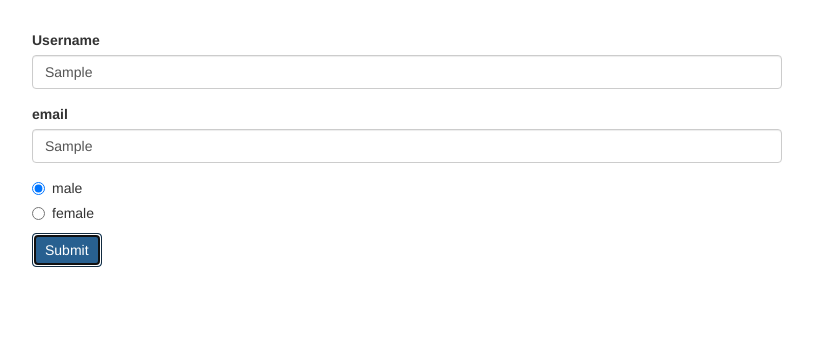
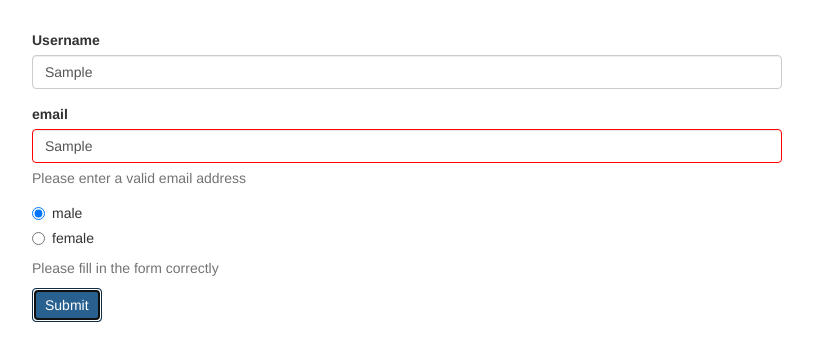
Before and after one commit to bear99a9/AngularReactiveForm, an Angular app: page / in a window 1280 px wide. Both pictures are taken after typing "Sample", "Sample" into the empty fields and a click on the button "Submit". Shown: the top 360 px of the page, without its empty margins (233-1046 px from the left). Built offline with nearby package versions, Linux system fonts and the light colour scheme.

Commit message:
Added validation

```diff
--- a/src/app/app.component.css
+++ b/src/app/app.component.css
@@ -1,3 +1,7 @@
 .container {
   margin-top: 30px;
 }
+
+input.ng-invalid.ng-touched{
+  border: 1px solid red;
+}
--- a/src/app/app.component.html
+++ b/src/app/app.component.html
@@ -4,28 +4,23 @@
       <form [formGroup]="signupForm" (ngSubmit)="onSubmit()">
         <div class="form-group">
           <label for="username">Username</label>
-          <input
-            type="text"
-            id="username"
-            formControlName="username"
-            class="form-control">
+          <input type="text" id="username" formControlName="username" class="form-control">
+          <span *ngIf="!signupForm.get('username').valid && signupForm.get('username').touched"
+            class="help-block">Please enter a username</span>
         </div>
         <div class="form-group">
           <label for="email">email</label>
-          <input
-            type="text"
-            id="email"
-            formControlName="email"
-            class="form-control">
+          <input type="text" id="email" formControlName="email" class="form-control">
+          <span *ngIf="!signupForm.get('email').valid && signupForm.get('email').touched"
+          class="help-block">Please enter a valid email address</span>
         </div>
         <div class="radio" *ngFor="let gender of genders">
           <label>
-            <input
-              type="radio"
-              formControlName="gender"
-              [value]="gender">{{ gender }}
+            <input type="radio" formControlName="gender" [value]="gender">{{ gender }}
           </label>
         </div>
+        <span *ngIf="!signupForm.valid && signupForm.touched"
+        class="help-block">Please fill in the form correctly</span>
         <button class="btn btn-primary" type="submit">Submit</button>
       </form>
     </div>
--- a/src/app/app.component.ts
+++ b/src/app/app.component.ts
@@ -1,5 +1,5 @@
 import { Component, OnInit } from '@angular/core';
-import { FormControl, FormGroup } from '@angular/forms';
+import { FormControl, FormGroup, Validators } from '@angular/forms';
 
 @Component({
   selector: 'app-root',
@@ -12,8 +12,8 @@ export class AppComponent implements OnInit {
 
   ngOnInit(){
     this.signupForm = new FormGroup({
-      'username': new FormControl(null),
-      'email': new FormControl(null),
+      'username': new FormControl(null, Validators.required),
+      'email': new FormControl(null, [Validators.required, Validators.email]),
       'gender': new FormControl('male')
     });
   }
```
